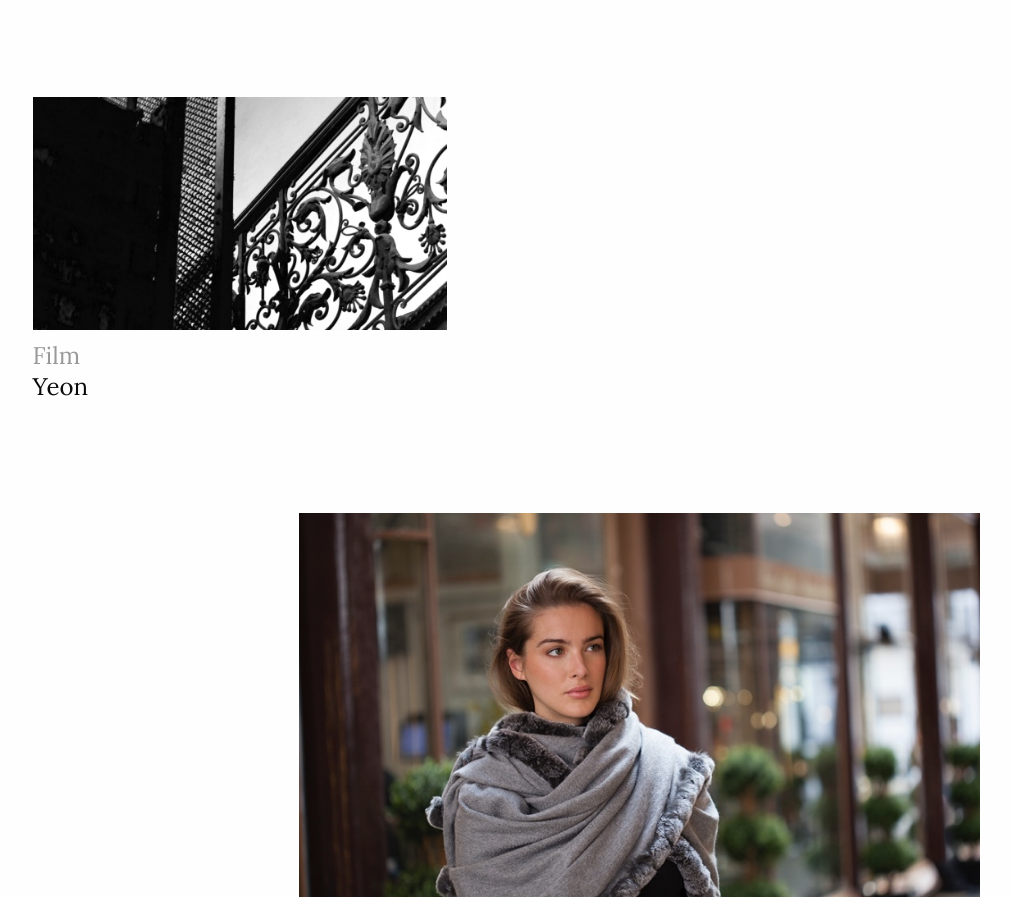
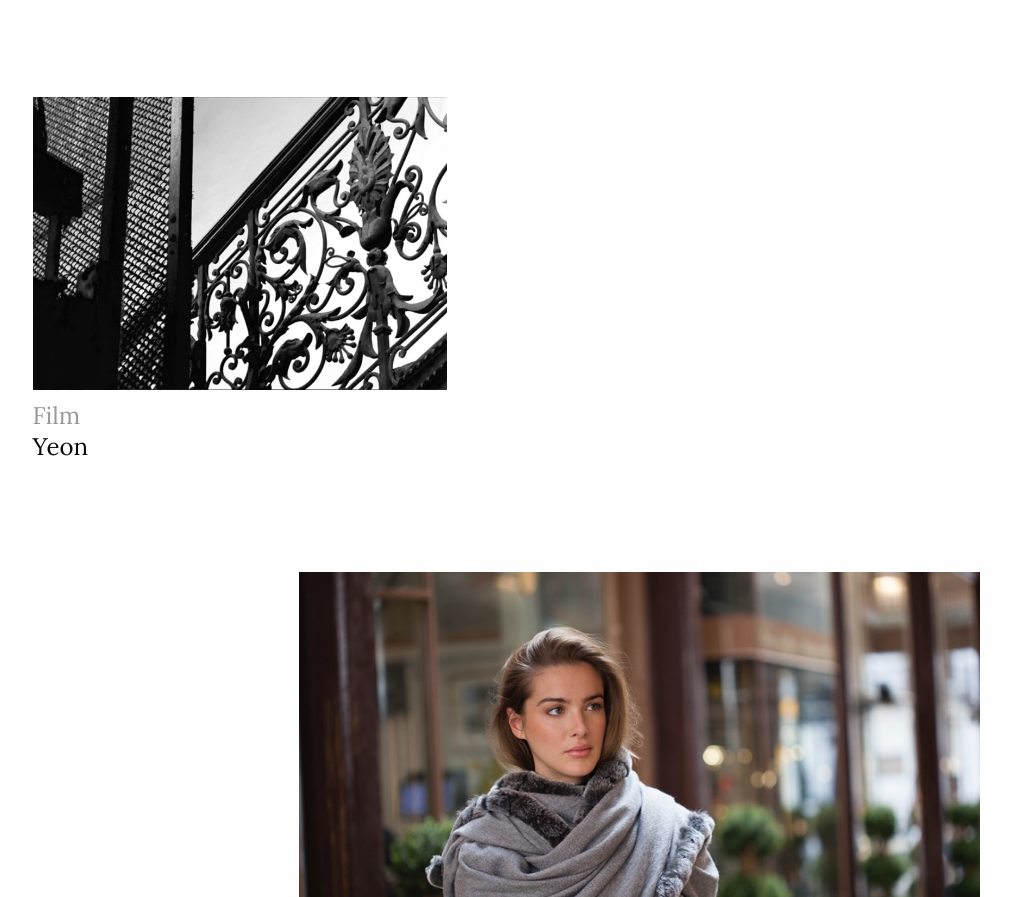
Before and after one commit to tomcwittlin/tomcwittlin.github.io, a plain HTML site: page index.html in a window 1280 px wide. Shown: the part 2096-2993 px from the top of the page, without its empty margins (178-1189 px from the left). Drawn offline with Linux system fonts and the light colour scheme.

Commit message:
image adjustments

```diff
--- a/index.html
+++ b/index.html
@@ -102,7 +102,7 @@
                 <div class="columns large-1 small-0">&nbsp;</div>
 
                 <div class="columns large-5 small-12">
-				<a href="http://www.yeon.com" target="_blank"><img alt="Yeon brand film" src="img/Yeon_film.jpg"></a>
+				<a href="http://www.yeon.com" target="_blank"><img alt="Yeon brand film" src="img/thumbs/yeon-film.jpg"></a>
 
                     <div class="scrollingTitles">
                     <p class="scrollingSubtitle">Film</p>
```
Also changed, not shown: portfolio.html (+1 -1 lines), img/thumbs/yeon-film.jpg (added).
